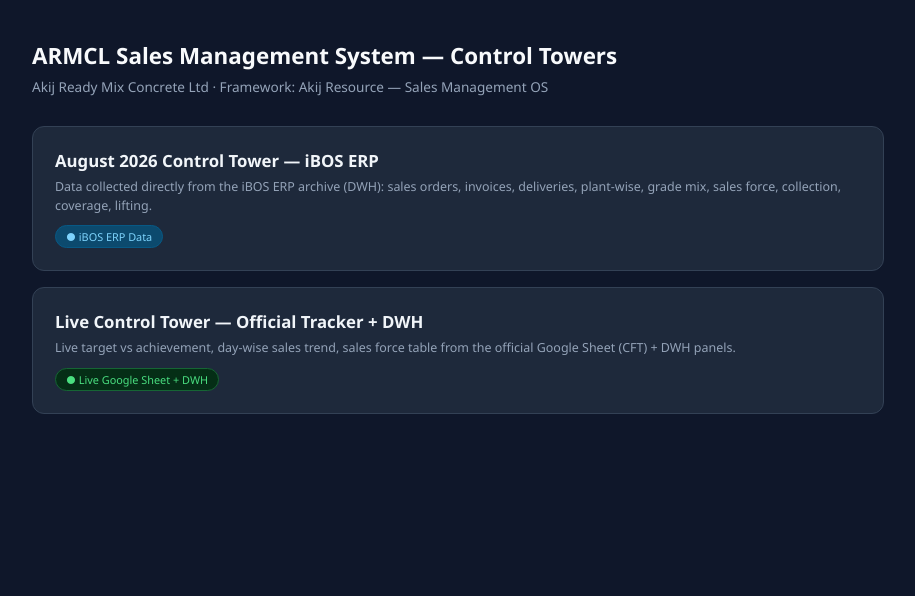
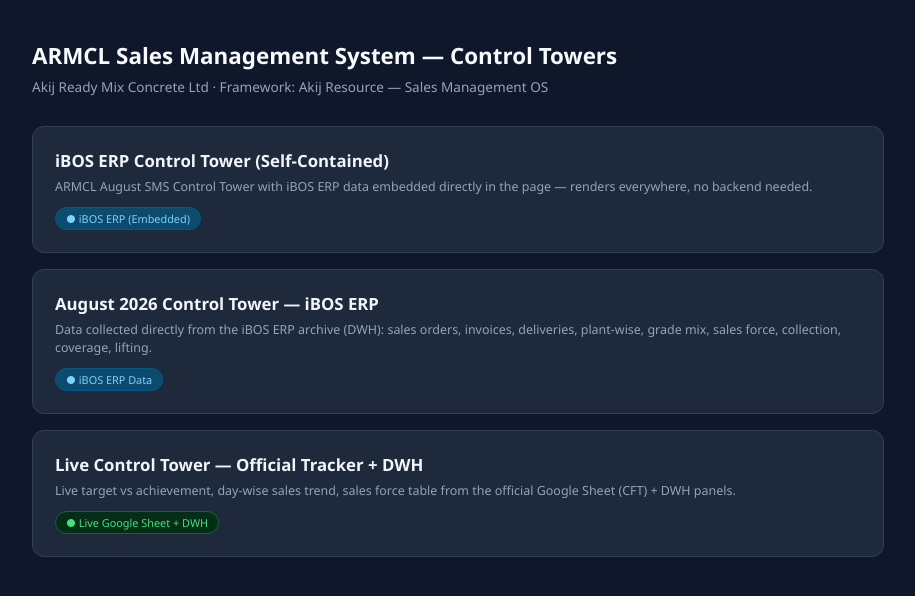
Before and after one commit to sharfuddin-coder/ARMCL, a website: page sms-control-tower/index.html in a window 1280 px wide. Shown: the whole page, without its empty margins (182-1097 px from the left). Drawn offline with Linux system fonts and the light colour scheme.

Commit message:
Add self-contained iBOS tower to landing page

```diff
--- a/sms-control-tower/index.html
+++ b/sms-control-tower/index.html
@@ -23,6 +23,12 @@
   <h1>ARMCL Sales Management System — Control Towers</h1>
   <div class="sub">Akij Ready Mix Concrete Ltd · Framework: Akij Resource — Sales Management OS</div>
 
+  <a class="card" href="ibos-control-tower.html">
+    <h2>iBOS ERP Control Tower (Self-Contained)</h2>
+    <p>ARMCL August SMS Control Tower with iBOS ERP data embedded directly in the page — renders everywhere, no backend needed.</p>
+    <span class="badge ibos">● iBOS ERP (Embedded)</span>
+  </a>
+
   <a class="card" href="index-ibos-august.html">
     <h2>August 2026 Control Tower — iBOS ERP</h2>
     <p>Data collected directly from the iBOS ERP archive (DWH): sales orders, invoices, deliveries, plant-wise, grade mix, sales force, collection, coverage, lifting.</p>
```
